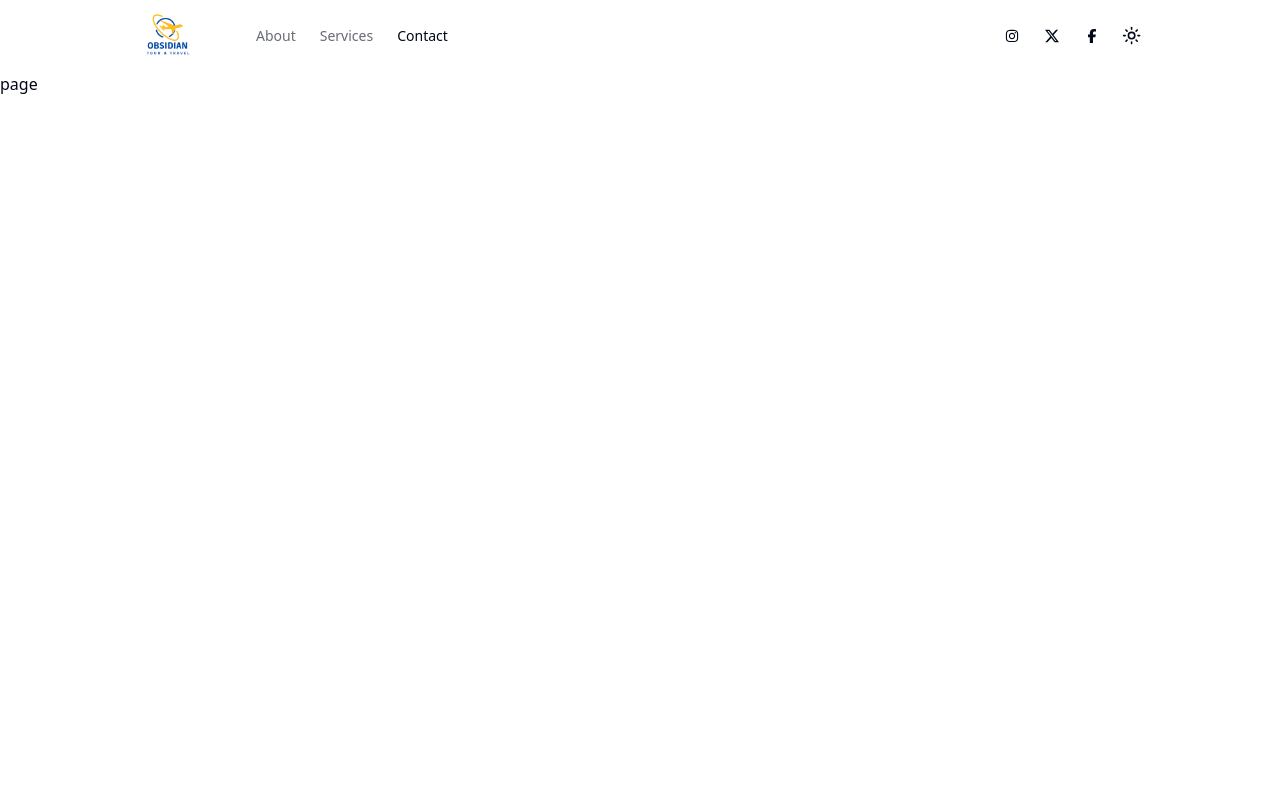
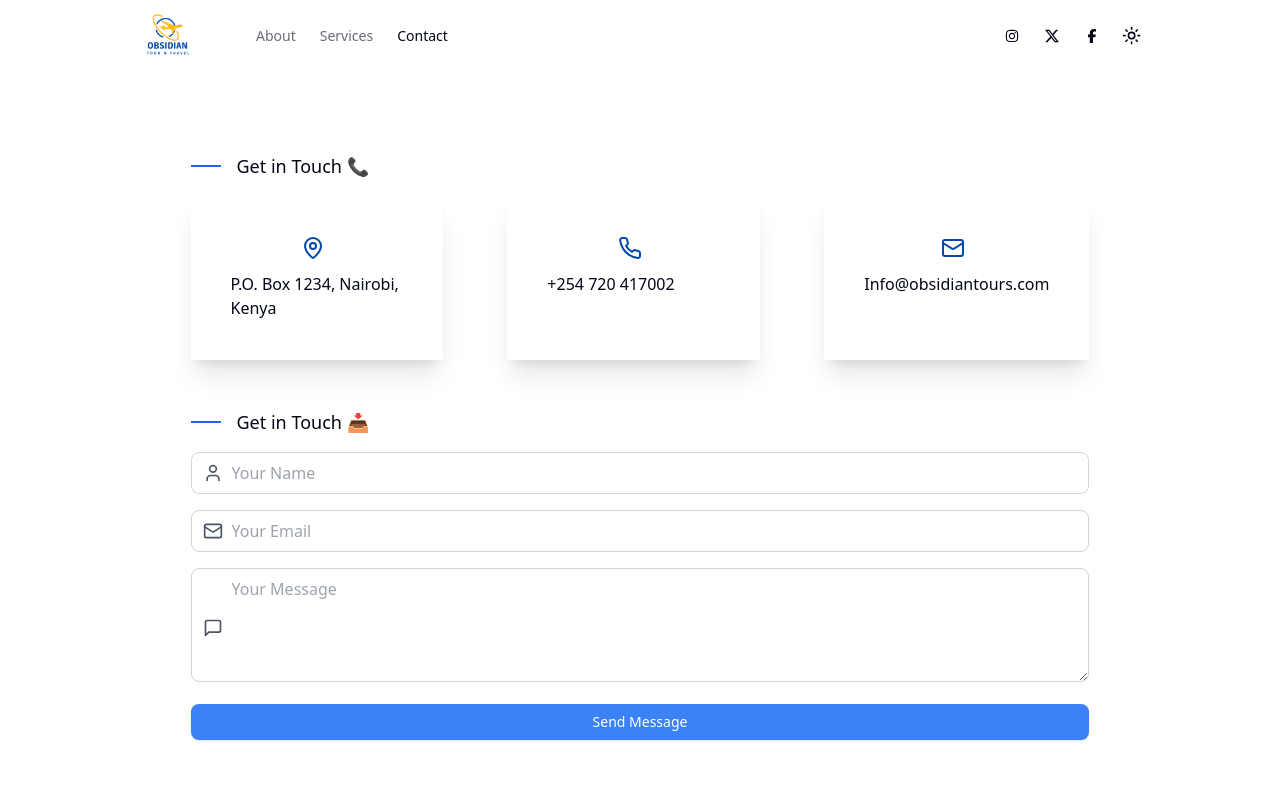
Before and after one commit to Ceasor7/obsidian, a Next.js app: page /contact in a window 1280 px wide. Shown: the top 800 px of the page. Built offline with nearby package versions, Linux system fonts and the light colour scheme; no server answers.

Commit message:
final commit

```diff
--- a/app/contact/page.tsx
+++ b/app/contact/page.tsx
@@ -1,7 +1,45 @@
 import React from "react";
+import { Mail, MapPin, Phone } from "lucide-react";
+import ContactForm from "@/components/ContactForm";
 
 const page = () => {
-  return <div>page</div>;
+  return (
+    <div className="max-w-5xl py-16 mx-auto px-4">
+      <div className="flex flex-col ">
+        <div className="p-4">
+          <div className=" flex flex-col justify-center">
+            <div className=" flex items-center gap-x-4 text-lg mb-4">
+              <span className=" w-[30px] h-[2px] bg-primary"></span>
+              Get in Touch 📞
+            </div>
+          </div>
+          <div className=" flex gap-x-5 sm:gap-x-16 ">
+            <div className="flex flex-col gap-y-3 shadow-xl p-10 items-center mb-4 w-full">
+              <MapPin className="w-6 h-6 text-[#004aad] mr-2" />
+              <p className="w-full">P.O. Box 1234, Nairobi, Kenya</p>
+            </div>
+            <div className="flex flex-col gap-y-3 shadow-xl p-10 items-center mb-4 w-full">
+              <Phone className="w-6 h-6 text-[#004aad] mr-2" />
+              <p className="w-full">+254 720 417002</p>
+            </div>
+            <div className="flex flex-col gap-y-3 shadow-xl p-10 items-center mb-4 w-full">
+              <Mail className="w-6 h-6 text-[#004aad] mr-2" />
+              <p className="w-full">Info@obsidiantours.com</p>
+            </div>
+          </div>
+        </div>
+        <div className=" p-4">
+          <div className=" flex flex-col justify-center">
+            <div className=" flex items-center gap-x-4 text-lg mb-4">
+              <span className=" w-[30px] h-[2px] bg-primary"></span>
+              Get in Touch 📥
+            </div>
+          </div>
+          <ContactForm />
+        </div>
+      </div>
+    </div>
+  );
 };
 
 export default page;
--- a/app/page.tsx
+++ b/app/page.tsx
@@ -7,11 +7,24 @@ import Testimonials from "@/components/Testimonials/Testimonials";
 export default function Home() {
   return (
     <div>
-      <LandingPage />
-      <CompanyMotto />
-      <About />
-      <Features />
-      <Testimonials />
+      <section id="landing-page">
+        <LandingPage />
+      </section>
+
+      <section id="about">
+        <CompanyMotto />
+      </section>
+      <section id="about">
+        <About />
+      </section>
+
+      <section id="services">
+        <Features />
+      </section>
+
+      <section id="#testimonials">
+        <Testimonials />
+      </section>
     </div>
   );
 }
--- /dev/null
+++ b/components/ContactForm.tsx
@@ -0,0 +1,50 @@
+import { Mail, MessageSquare, User } from "lucide-react";
+import React from "react";
+import { Button } from "./ui/button";
+
+const ContactForm = () => {
+  return (
+    <div>
+      <form className="space-y-4 w-full">
+        <div className="relative">
+          <User className="absolute left-3 top-1/2 transform -translate-y-1/2 w-5 h-5 text-gray-600" />
+          <input
+            type="text"
+            name="name"
+            placeholder="Your Name"
+            className="pl-10 py-2 w-full border border-gray-300 rounded-lg focus:outline-none focus:border-blue-500"
+            required
+          />
+        </div>
+        <div className="relative">
+          <Mail className="absolute left-3 top-1/2 transform -translate-y-1/2 w-5 h-5 text-gray-600" />
+          <input
+            type="email"
+            name="email"
+            placeholder="Your Email"
+            className="pl-10 py-2 w-full border border-gray-300 rounded-lg focus:outline-none focus:border-blue-500"
+            required
+          />
+        </div>
+        <div className="relative">
+          <MessageSquare className="absolute left-3 top-1/2 transform -translate-y-1/2 w-5 h-5 text-gray-600" />
+          <textarea
+            name="message"
+            placeholder="Your Message"
+            className="pl-10 py-2 w-full border border-gray-300 rounded-lg focus:outline-none focus:border-blue-500"
+            rows={4}
+            required
+          ></textarea>
+        </div>
+        <Button
+          type="submit"
+          className="w-full bg-blue-500 text-white py-2 rounded-lg hover:bg-blue-600 transition-colors duration-200"
+        >
+          Send Message
+        </Button>
+      </form>
+    </div>
+  );
+};
+
+export default ContactForm;
--- a/components/main-nav.tsx
+++ b/components/main-nav.tsx
@@ -13,7 +13,7 @@ export function MainNav() {
         <Image src="/obsidian.png" alt="logo" width={80} height={30} />
       </Link>
       <Link
-        href="/about"
+        href="#about"
         className={cn(
           "text-sm font-medium transition-colors hover:text-primary hidden sm:inline-block",
           pathname === "/about" ? "text-foreground" : "text-foreground/60"
@@ -22,7 +22,7 @@ export function MainNav() {
         About
       </Link>
       <Link
-        href="/services"
+        href="#services"
         className={cn(
           "text-sm font-medium transition-colors hover:text-primary hidden sm:inline-block",
           pathname === "/services" ? "text-foreground" : "text-foreground/60"
```
